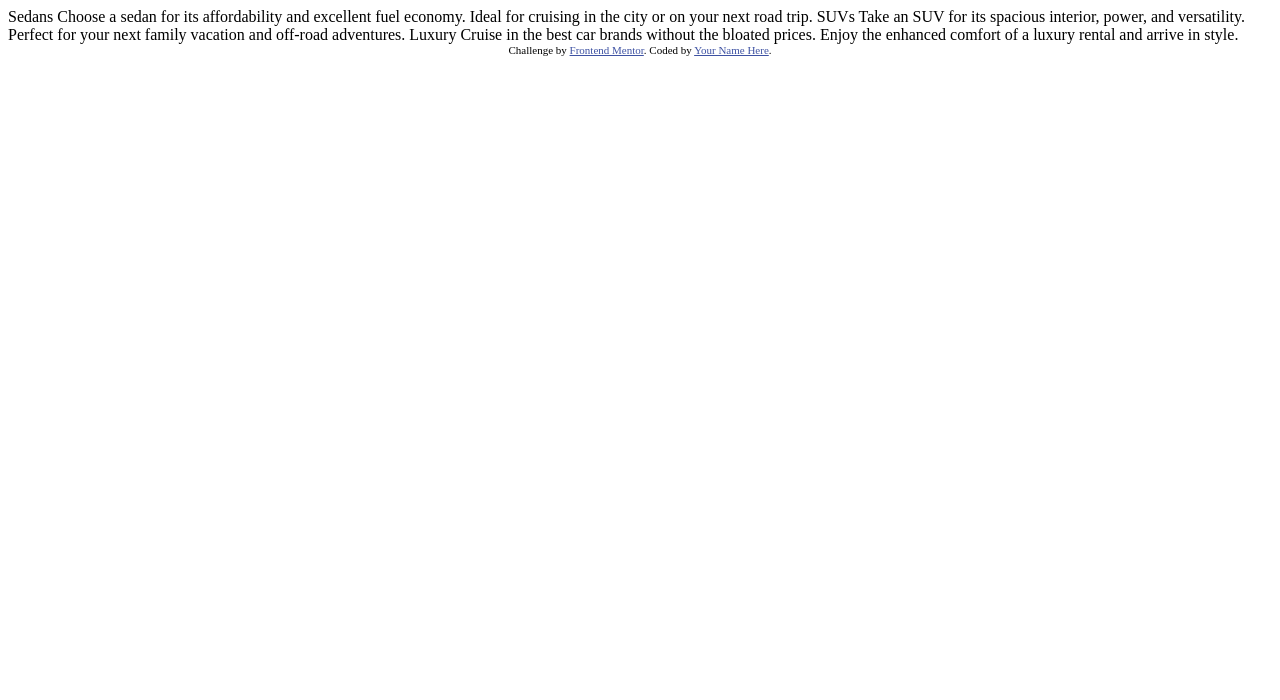
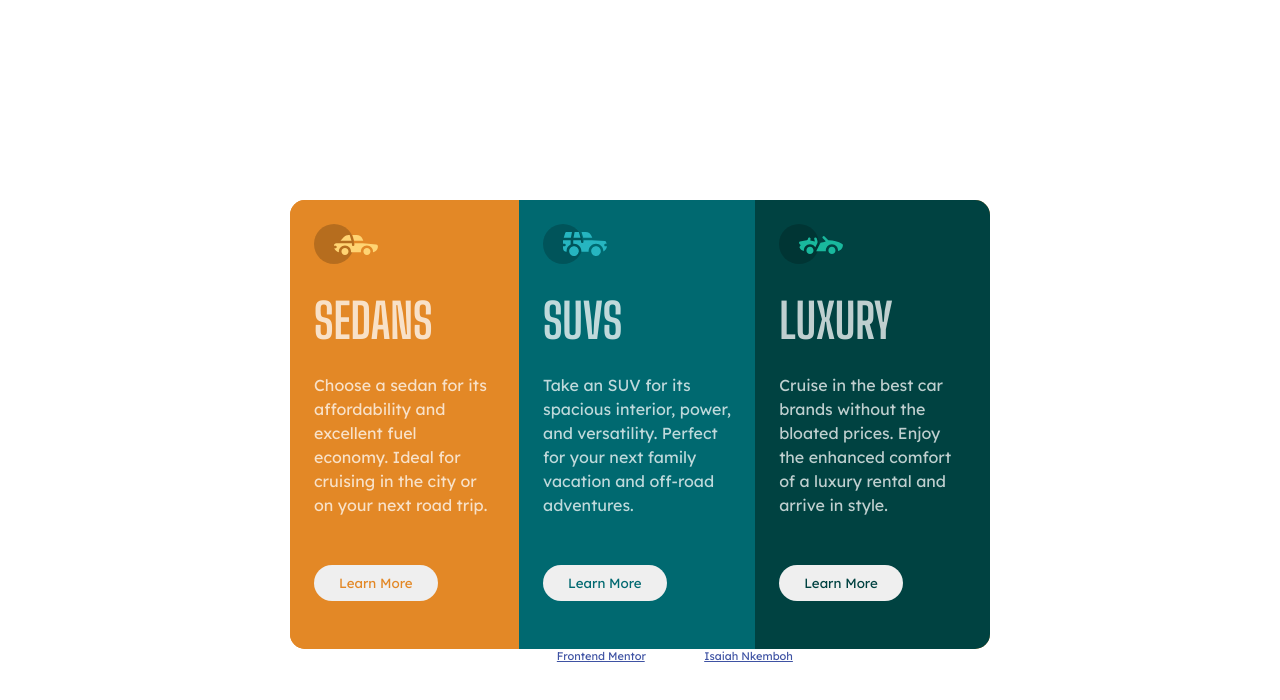
Before and after one commit to Isaiah-0914/3-coloum-preview-card-component-frontend-mentor, a plain HTML site: page index.html in a window 1280 px wide. Drawn offline with Linux system fonts and the light colour scheme.

Commit message:
Everything except solution

```diff
--- /dev/null
+++ b/_reset.scss
@@ -0,0 +1,5 @@
+* {
+  padding: 0;
+  margin: 0;
+  box-sizing: border-box;
+}
--- /dev/null
+++ b/_variables.scss
@@ -0,0 +1,5 @@
+$primary-bright-orange: hsl(31, 77%, 52%);
+$primary-Dark-cyan: hsl(184, 100%, 22%);
+$primaryVery-dark-cyan: hsl(179, 100%, 13%);
+$neutral-Transparent-white: hsla(0, 0%, 100%, 0.75);
+$neutral-Very-light-gray: hsl(0, 0%, 95%);
--- a/index.html
+++ b/index.html
@@ -1,36 +1,58 @@
 <!DOCTYPE html>
 <html lang="en">
   <head>
-  <meta charset="UTF-8">
-  <meta name="viewport" content="width=device-width, initial-scale=1.0"> <!-- displays site properly based on user's device -->
+    <meta charset="UTF-8" />
+    <meta name="viewport" content="width=device-width, initial-scale=1.0" />
+    <!-- displays site properly based on user's device -->
 
-  <link rel="icon" type="image/png" sizes="32x32" href="./images/favicon-32x32.png">
+    <link
+      rel="icon"
+      type="image/png"
+      sizes="32x32"
+      href="./images/favicon-32x32.png"
+    />
 
     <title>Frontend Mentor | 3-column preview card component</title>
-
-  <!-- Feel free to remove these styles or customise in your own stylesheet 👍 -->
-  <style>
-    .attribution { font-size: 11px; text-align: center; }
-    .attribution a { color: hsl(228, 45%, 44%); }
-  </style>
+    <link rel="stylesheet" href="main.css" class="css" />
   </head>
   <body>
-
-  Sedans
-  Choose a sedan for its affordability and excellent fuel economy. Ideal for cruising in the city
-  or on your next road trip.
-
-  SUVs
-  Take an SUV for its spacious interior, power, and versatility. Perfect for your next family vacation
-  and off-road adventures.
-
-  Luxury
-  Cruise in the best car brands without the bloated prices. Enjoy the enhanced comfort of a luxury
-  rental and arrive in style.
+    <div class="container">
+      <div class="wrapper">
+        <div class="col-1">
+          <img src="./images/icon-sedans.svg" alt="This is an icon" />
+          <h2>Sedans</h2>
+          <p>
+            Choose a sedan for its affordability and excellent fuel economy.
+            Ideal for cruising in the city or on your next road trip.
+          </p>
+          <button class="btn1">Learn More</button>
+        </div>
+        <div class="col-2">
+          <img src="./images/icon-suvs.svg" alt="This is another icon" />
+          <h2>SUVs</h2>
+          <p>
+            Take an SUV for its spacious interior, power, and versatility.
+            Perfect for your next family vacation and off-road adventures.
+          </p>
+          <button class="btn2">Learn More</button>
+        </div>
+        <div class="col-3">
+          <img src="./images/icon-luxury.svg" alt="This is a third icon" />
+          <h2>Luxury</h2>
+          <p>
+            Cruise in the best car brands without the bloated prices. Enjoy the
+            enhanced comfort of a luxury rental and arrive in style.
+          </p>
+          <button class="btn3">Learn More</button>
+        </div>
+      </div>
+    </div>
 
     <div class="attribution">
-    Challenge by <a href="https://www.frontendmentor.io?ref=challenge" target="_blank">Frontend Mentor</a>.
-    Coded by <a href="#">Your Name Here</a>.
+      Challenge by
+      <a href="https://www.frontendmentor.io?ref=challenge" target="_blank"
+        >Frontend Mentor</a
+      >. Coded by <a href="https://github.com/Isaiah-0914">Isaiah Nkemboh</a>.
     </div>
   </body>
 </html>
--- /dev/null
+++ b/main.scss
@@ -0,0 +1,112 @@
+@import "reset.scss";
+@import "variables.scss";
+@import url("https://fonts.googleapis.com/css2?family=Lexend+Deca:wght@400;700&display=swap");
+@import url("https://fonts.googleapis.com/css2?family=Big+Shoulders+Display:wght@700&display=swap");
+
+// font-family: 'Big Shoulders Display', cursive;
+
+.attribution {
+  font-size: 11px;
+  text-align: center;
+}
+.attribution a {
+  color: hsl(228, 45%, 44%);
+}
+
+body {
+  margin: 200px auto;
+  height: 100vh;
+  display: flex;
+  flex-direction: column;
+  align-items: center;
+  font-family: "Lexend Deca", sans-serif;
+  color: $neutral-Transparent-white;
+}
+
+h2 {
+  font-weight: 700;
+  font-family: "Big Shoulders Display", cursive;
+  font-size: 3rem;
+  text-transform: uppercase;
+  margin: 1.5rem 0;
+}
+
+p {
+  margin: 1.5rem 0;
+  font-weight: 400;
+  line-height: 1.5rem;
+}
+
+button {
+  margin: 1.5rem 0;
+  border: none;
+  border-radius: 50px;
+  padding: 10px 25px;
+  font-family: "Lexend Deca", sans-serif;
+  color: $neutral-Transparent-white;
+  cursor: pointer;
+}
+button.btn1 {
+  color: $primary-bright-orange;
+}
+button.btn2 {
+  color: $primary-Dark-cyan;
+}
+button.btn3 {
+  color: $primaryVery-dark-cyan;
+}
+.container {
+  margin: 0 auto;
+  max-width: 700px;
+}
+.wrapper {
+  background-color: $primary-bright-orange;
+  display: flex;
+  justify-content: space-around;
+  border-radius: 15px;
+  overflow: hidden;
+  //   padding: 2rem;
+
+  .col-1 {
+    padding: 1.5rem;
+    background-color: $primary-bright-orange;
+    color: $neutral-Transparent-white;
+
+    p {
+      margin: 1.5rem 0;
+      font-weight: 400;
+      line-height: 1.5rem;
+    }
+  }
+
+  .col-2 {
+    padding: 1.5rem;
+    background-color: $primary-Dark-cyan;
+    color: $neutral-Transparent-white;
+  }
+
+  .col-3 {
+    padding: 1.5rem;
+    background-color: $primaryVery-dark-cyan;
+    color: $neutral-Transparent-white;
+  }
+}
+
+button:hover {
+  color: white;
+  background: none;
+  border: 2px solid white;
+  transition: 1s;
+}
+
+@media screen and (max-width: 700px) {
+  .wrapper {
+    display: flex;
+    flex-direction: column;
+  }
+
+  .container {
+    margin: 0 auto;
+    max-width: 300px;
+  }
+}
```
Also changed, not shown: Screenshot (5).jpg (added), main.css (added), 2 other files. Lines whose indentation alone changed are shown as unchanged.
